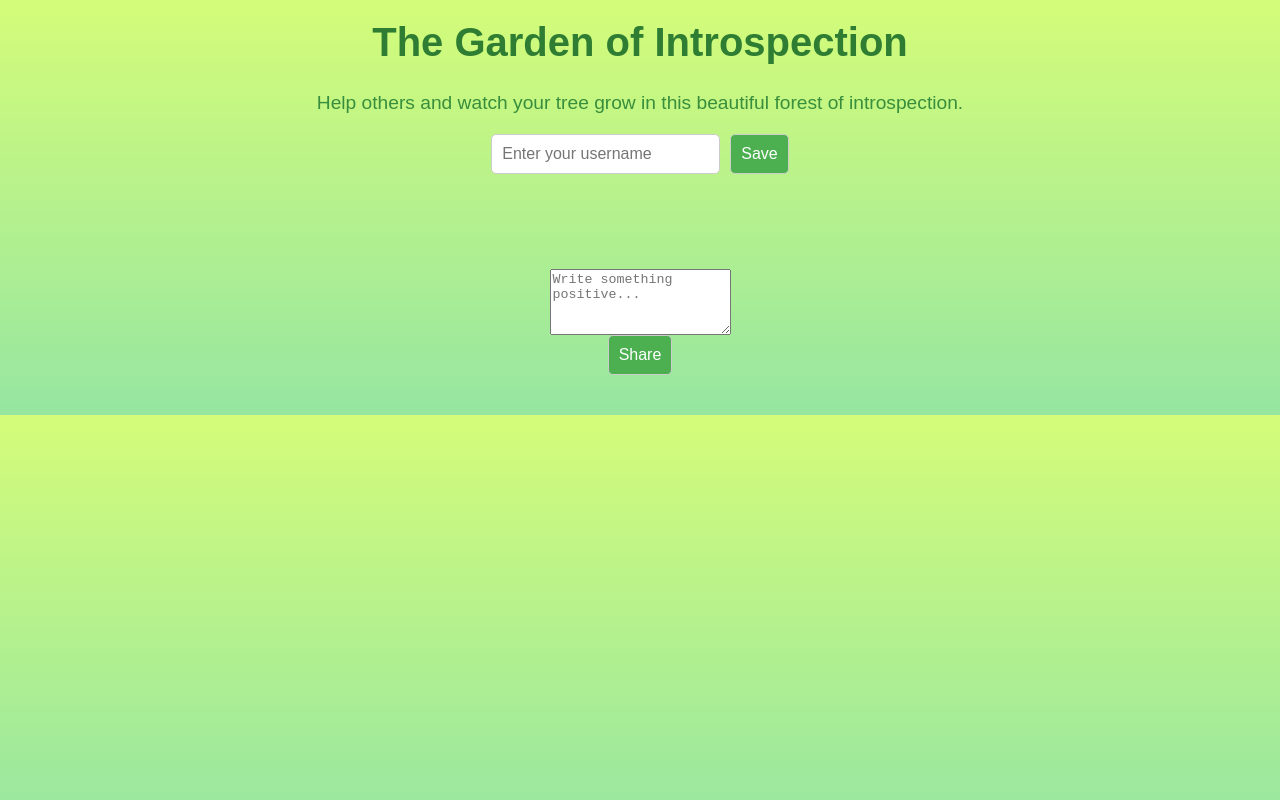
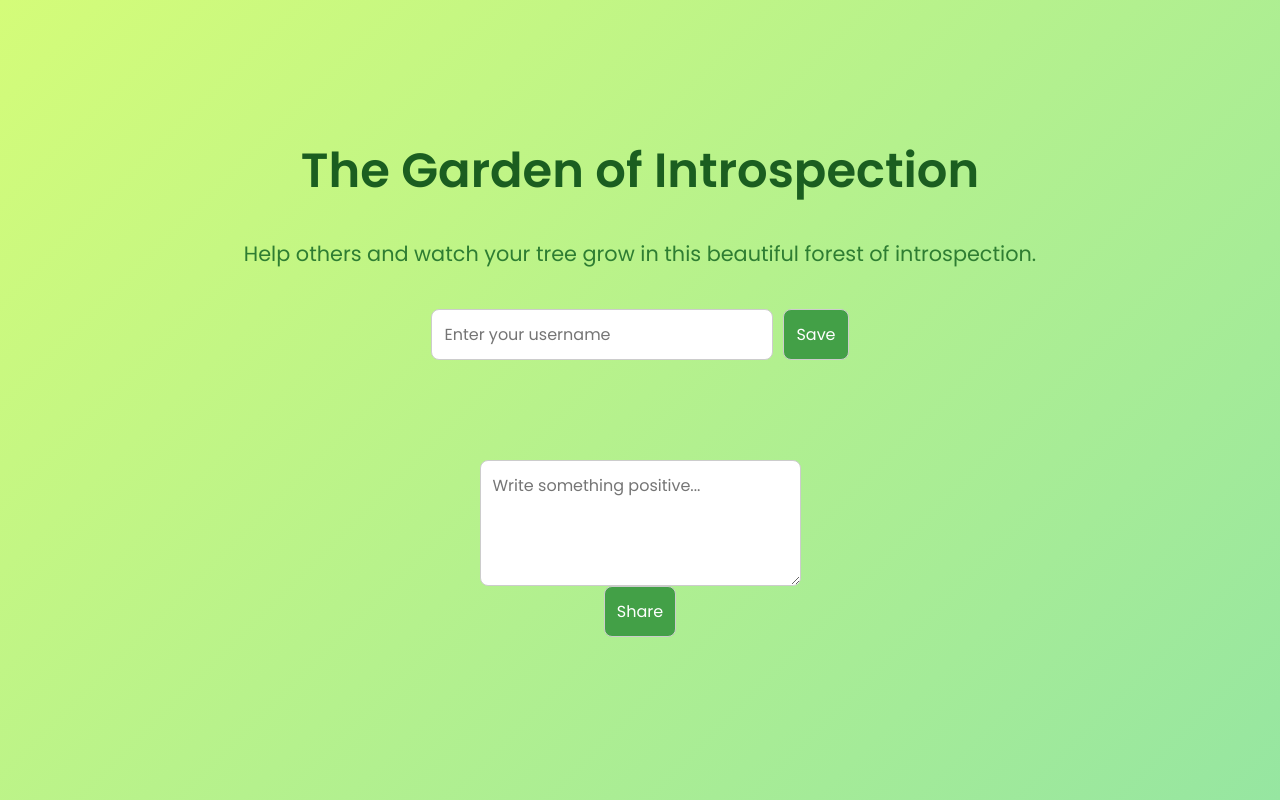
Before and after one commit to Gommarlo/IntrospectionGarden, a plain HTML site: page index.html in a window 1280 px wide. Drawn offline with Linux system fonts and the light colour scheme.

Commit message:
Update index.html

```diff
--- a/index.html
+++ b/index.html
@@ -4,22 +4,27 @@
     <meta charset="UTF-8">
     <meta name="viewport" content="width=device-width, initial-scale=1.0">
     <title>The Garden of Introspection</title>
+    <link href="https://fonts.googleapis.com/css2?family=Poppins:wght@300;400;600&display=swap" rel="stylesheet">
     <style>
         body {
-            font-family: 'Arial', sans-serif;
+            font-family: 'Poppins', sans-serif;
             text-align: center;
-            background: linear-gradient(to bottom, #d4fc79, #96e6a1);
+            background: linear-gradient(135deg, #d4fc79, #96e6a1);
+            height: 100vh;
             margin: 0;
-            padding: 0;
+            display: flex;
+            flex-direction: column;
+            align-items: center;
+            justify-content: center;
         }
         h1 {
-            font-size: 2.5em;
-            color: #2e7d32;
-            margin-top: 20px;
+            font-size: 3em;
+            color: #1b5e20;
+            margin-bottom: 10px;
         }
         p {
-            font-size: 1.2em;
-            color: #388e3c;
+            font-size: 1.3em;
+            color: #2e7d32;
         }
         .container {
             display: flex;
@@ -30,21 +35,23 @@
         .input-group {
             display: flex;
             gap: 10px;
-            margin-bottom: 15px;
+            margin-bottom: 20px;
         }
-        input, button {
-            padding: 10px;
+        input, button, textarea {
+            padding: 12px;
             font-size: 1em;
-            border-radius: 5px;
+            border-radius: 8px;
             border: 1px solid #ccc;
+            font-family: 'Poppins', sans-serif;
         }
         button {
-            background-color: #4caf50;
+            background-color: #43a047;
             color: white;
             cursor: pointer;
+            transition: 0.3s;
         }
         button:hover {
-            background-color: #45a049;
+            background-color: #388e3c;
         }
         .forest {
             display: flex;
@@ -52,24 +59,26 @@
             justify-content: center;
             padding: 20px;
             gap: 20px;
+            max-width: 90%;
         }
         .tree-container {
-            width: 120px;
-            height: 200px;
+            width: 140px;
+            height: 220px;
             display: flex;
             flex-direction: column;
             align-items: center;
             background: white;
             padding: 15px;
-            border-radius: 10px;
-            box-shadow: 0 4px 8px rgba(0, 0, 0, 0.2);
+            border-radius: 12px;
+            box-shadow: 0 6px 12px rgba(0, 0, 0, 0.2);
         }
         .tree {
-            font-size: 60px;
+            font-size: 70px;
         }
         .level {
-            font-size: 1em;
-            color: #555;
+            font-size: 1.1em;
+            font-weight: bold;
+            color: #1b5e20;
         }
     </style>
 </head>
@@ -138,9 +147,9 @@
         }
 
         function waterTree(user) {
-            if (levels[user] < (treeStages.length * 3)  - 1) {
+            if (levels[user] < (treeStages.length * 3) - 1) {
                 levels[user]++;
-                if (levels[user] % 3 == 0){
+                if (levels[user] % 3 == 0) {
                     trees[user]++;
                     document.getElementById(`tree-${user}`).textContent = treeStages[trees[user]];
                 }
```
